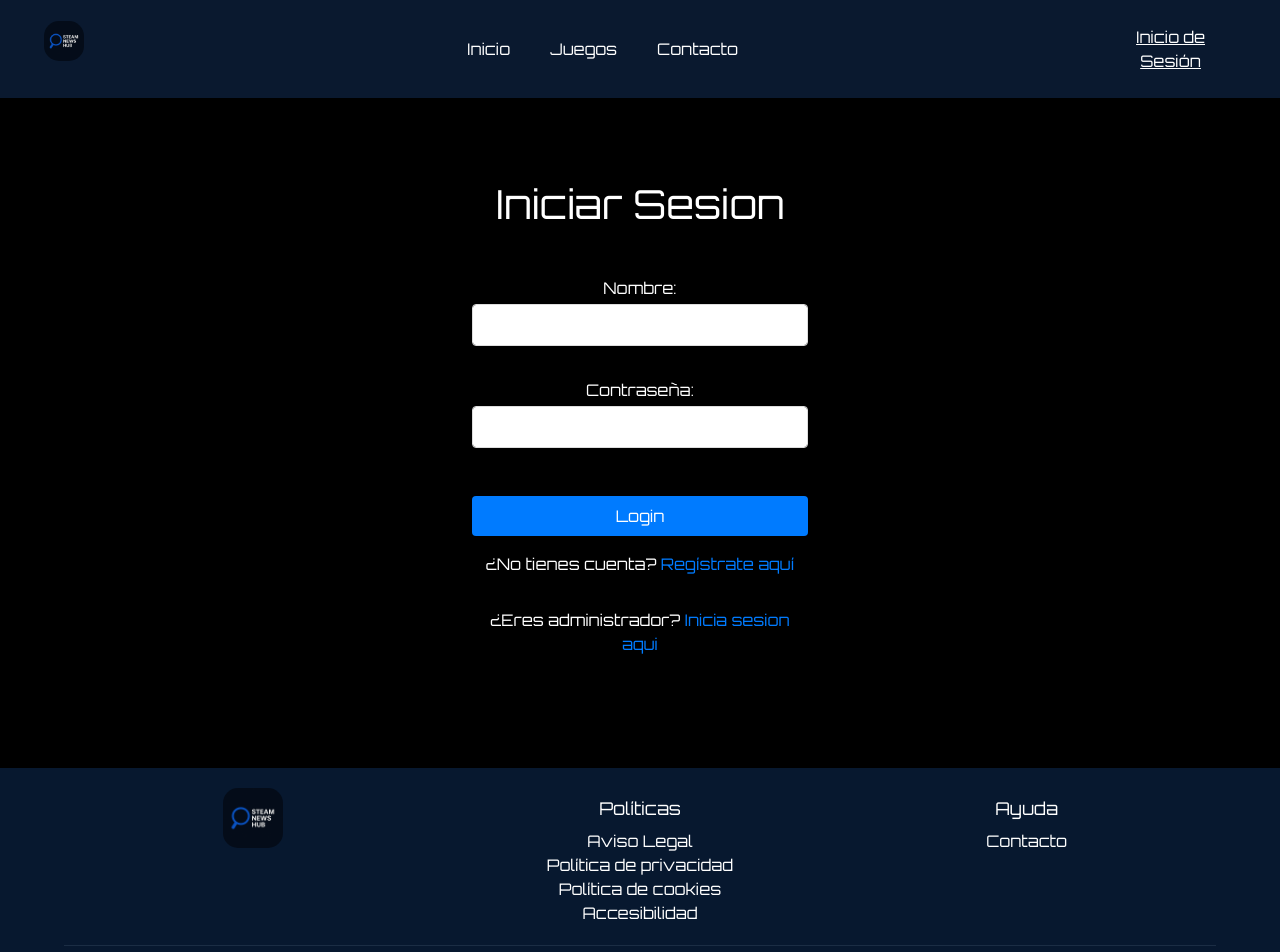
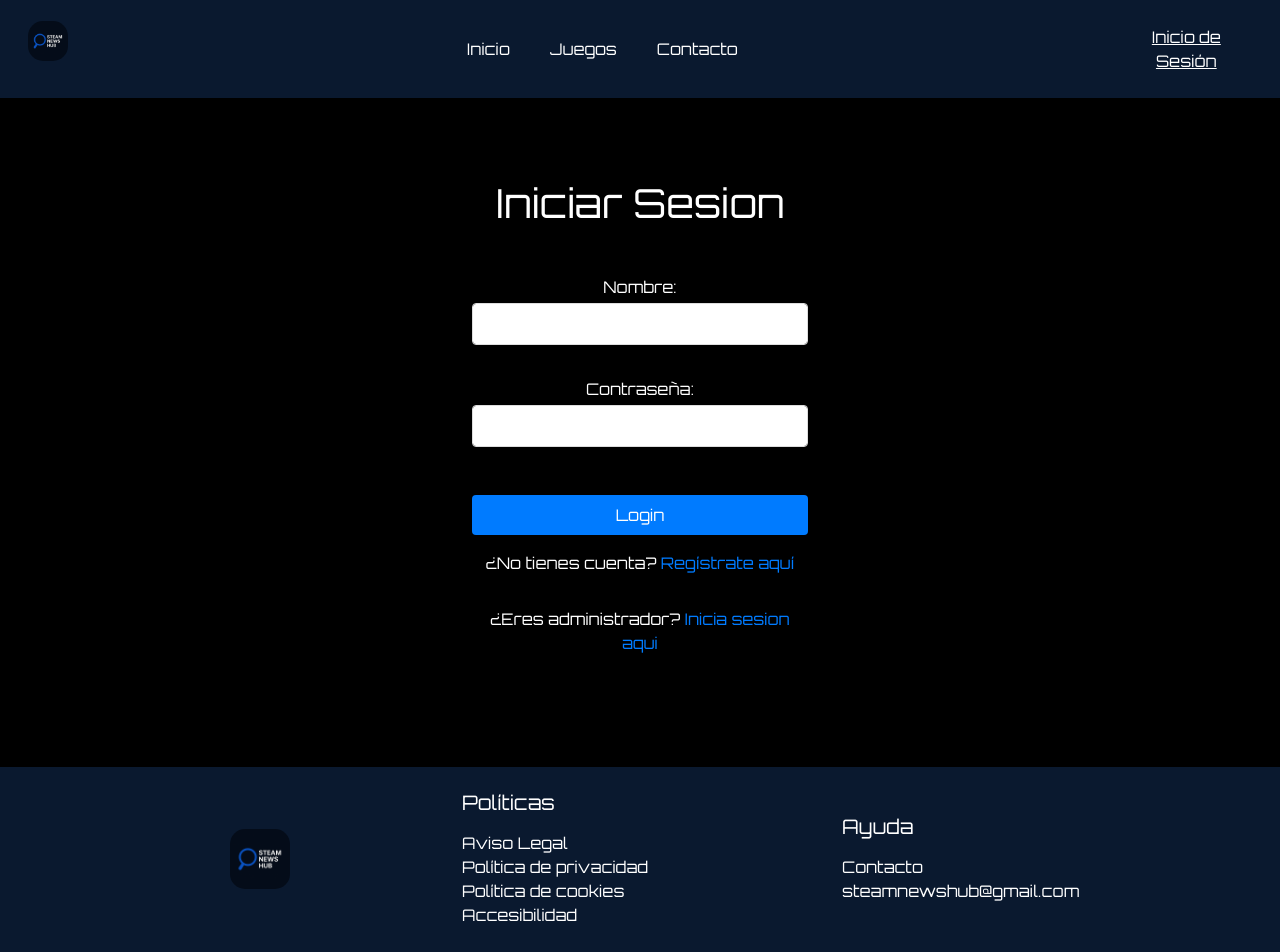
Before and after one commit to DaniAlosPrats/Steam-News-Hub, an Angular app in the folder Front/frontendsteamnewhub/: page /login in a window 1280 px wide. Shown: the top 952 px of the page. Built offline with nearby package versions, Linux system fonts and the light colour scheme.

Commit message:
arreglando css y bootstrap

```diff
--- a/Front/frontendsteamnewhub/src/app/components/card-products/card-products.component.css
+++ b/Front/frontendsteamnewhub/src/app/components/card-products/card-products.component.css
@@ -1,10 +1,8 @@
 .card {
-    background-color: #2c2c2c;
+    background-color: #0a192f;
     color: white;
     border-radius: 10px;
     overflow: hidden;
-    box-shadow: 0 0 15px rgba(255, 255, 255, 0.05);
-    height: 100%;
     display: flex;
     flex-direction: column;
     max-height: 300px;
--- a/Front/frontendsteamnewhub/src/app/components/cardfav/cardfav.component.css
+++ b/Front/frontendsteamnewhub/src/app/components/cardfav/cardfav.component.css
@@ -1,10 +1,8 @@
 .card {
-    background-color: #2c2c2c;
+    background-color: #0a192f;
     color: white;
     border-radius: 10px;
     overflow: hidden;
-    box-shadow: 0 0 15px rgba(255, 255, 255, 0.05);
-    height: 100%;
     display: flex;
     flex-direction: column;
     max-height: 300px;
--- a/Front/frontendsteamnewhub/src/app/components/cardfav/cardfav.component.html
+++ b/Front/frontendsteamnewhub/src/app/components/cardfav/cardfav.component.html
@@ -1,4 +1,5 @@
-<div class="card">
+
+<div class="card " >
   <div class="photo" [ngStyle]="{'background-image': foto}" alt="imagen de juego"></div>
   <div class="footer">
     <h2 class="card-title">{{ titulo }}</h2>
--- a/Front/frontendsteamnewhub/src/app/components/footer/footer.component.html
+++ b/Front/frontendsteamnewhub/src/app/components/footer/footer.component.html
@@ -1,30 +1,41 @@
-<footer class="footer">
-  <div class="footer-container">
-    <div class="footer-logo" routerLink="/home">
-      <img src="logos/logo.png" alt="Steam News Hub Logo" class="logo-img">
+<footer class=" text-white pt-4" style="background-color: #0a192f;">
+  <div class="container" >
+    <div class="row text-center text-md-start align-items-center">
+
+
+      <div class="col-md-4 mb-4 mb-md-0 d-flex justify-content-center">
+        <a routerLink="/home">
+          <img src="logos/logo.png" alt="Steam News Hub Logo" class="img-fluid" style="max-height: 60px;">
+        </a>
       </div>
 
-    <div class="footer-section">
-      <h4 class="footer-heading">Políticas</h4>
-      <ul class="footer-list">
-        <li><a routerLink="/aviso-legal" class="footer-link">Aviso Legal</a></li>
-        <li><a routerLink="/politica-privacidad" class="footer-link">Política de privacidad</a></li>
-        <li><a routerLink="/politica-cookies" class="footer-link">Política de cookies</a></li>
-        <li><a routerLink="/accesibilidad" class="footer-link">Accesibilidad</a></li>
+
+      <div class="col-md-4 mb-4 mb-md-0">
+        <h5 class="mb-3">Políticas</h5>
+        <ul class="list-unstyled">
+          <li><a routerLink="/aviso-legal" class="text-white text-decoration-none">Aviso Legal</a></li>
+          <li><a routerLink="/politica-privacidad" class="text-white text-decoration-none">Política de privacidad</a></li>
+          <li><a routerLink="/politica-cookies" class="text-white text-decoration-none">Política de cookies</a></li>
+          <li><a routerLink="/accesibilidad" class="text-white text-decoration-none">Accesibilidad</a></li>
         </ul>
       </div>
 
-    <div class="footer-section">
-      <h4 class="footer-heading">Ayuda</h4>
-      <ul class="footer-list">
-        <li><a routerLink="/contact" routerLinkActive="active" class="footer-link">Contacto</a></li>
+
+      <div class="col-md-4">
+        <h5 class="mb-3">Ayuda</h5>
+        <ul class="list-unstyled">
+          <li><a routerLink="/contact" routerLinkActive="active" class="text-white text-decoration-none">Contacto</a></li>
+          <li><span class="d-block ">steamnewshub&#64;gmail.com</span></li>
         </ul>
       </div>
     </div>
 
-  <div class="footer-divider"></div>
 
-  <div class="footer-copyright">
+    <hr class="border-secondary my-4">
+
+
+    <div class="text-center pb-3">
       © 2025 <strong>Steam News Hub</strong>
     </div>
+  </div>
 </footer>
--- a/Front/frontendsteamnewhub/src/app/components/header/header.component.css
+++ b/Front/frontendsteamnewhub/src/app/components/header/header.component.css
@@ -5,3 +5,6 @@ img{
 
 
 }
+.nav-link.active {
+  text-decoration: underline;
+}
--- a/Front/frontendsteamnewhub/src/app/components/header/header.component.html
+++ b/Front/frontendsteamnewhub/src/app/components/header/header.component.html
@@ -1,17 +1,16 @@
-<nav class="navbar navbar-expand-lg ">
+<nav class="navbar navbar-expand-lg  border-bottom border-black py-3" style="background-color: #0a192f;">
   <div class="container-fluid">
 
 
-    <a class="navbar-brand ms-3" routerLink="/home">
-      <img src="logos/logo.png" alt="Logo de Steam News Hub" width="40px" />
+    <a class="navbar-brand text-white ms-3" routerLink="/home">
+      <img src="logos/logo.png" alt="Logo de Steam News Hub" width="40" />
     </a>
 
 
-    <button class="navbar-toggler me-3" type="button" data-bs-toggle="collapse" data-bs-target="#navbarNav"
+    <button class="navbar-toggler me-3 bg-light" type="button" data-bs-toggle="collapse" data-bs-target="#navbarNav"
       aria-controls="navbarNav" aria-expanded="false" aria-label="Toggle navigation">
       <span class="navbar-toggler-icon"></span>
     </button>
-
 
     <div class="collapse navbar-collapse" id="navbarNav">
 
@@ -19,13 +18,13 @@
       <div class="d-flex justify-content-start justify-content-lg-center w-100 mt-3 mt-lg-0">
         <ul class="navbar-nav flex-column flex-lg-row gap-2 gap-lg-4 text-start text-lg-center">
           <li class="nav-item">
-            <a routerLink="/home" routerLinkActive="active" class="nav-link">Inicio</a>
+            <a routerLink="/home" routerLinkActive="active" class="nav-link text-white">Inicio</a>
           </li>
           <li class="nav-item">
-            <a routerLink="/juegos" routerLinkActive="active" class="nav-link">Juegos</a>
+            <a routerLink="/juegos" routerLinkActive="active" class="nav-link text-white">Juegos</a>
           </li>
           <li class="nav-item">
-            <a routerLink="/contact" routerLinkActive="active" class="nav-link">Contacto</a>
+            <a routerLink="/contact" routerLinkActive="active" class="nav-link text-white">Contacto</a>
           </li>
         </ul>
       </div>
@@ -35,17 +34,17 @@
         @if(isLoggedIn === false) {
           <ul class="navbar-nav">
             <li class="nav-item">
-              <a routerLink="/login" routerLinkActive="active" class="nav-link">Inicio de Sesión</a>
+              <a routerLink="/login" routerLinkActive="active" class="nav-link text-white">Inicio de Sesión</a>
             </li>
           </ul>
         }
         @if(isLoggedIn === true) {
           <ul class="navbar-nav">
             <li class="nav-item">
-              <a routerLink="/perfil" routerLinkActive="active" class="nav-link">Hola, {{ nombre }}</a>
+              <a routerLink="/perfil" routerLinkActive="active" class="nav-link text-white">Hola, {{ nombre }}</a>
             </li>
             <li class="nav-item">
-              <a (click)="logout()" class="nav-link">Cerrar Sesión</a>
+              <a (click)="logout()" class="nav-link text-white">Cerrar Sesión</a>
             </li>
           </ul>
         }
--- a/Front/frontendsteamnewhub/src/app/views/products/products.component.css
+++ b/Front/frontendsteamnewhub/src/app/views/products/products.component.css
@@ -5,19 +5,10 @@
 
 
   .card-container {
-    display: flex;
-    flex-wrap: nowrap;
-    justify-content: center;
+
     gap: 50px;
     margin-top: 2rem;
-    overflow-x: auto;
     padding: 1rem;
-    max-width: 100%;
+
 
   }
-
-  .row {
-    display: flex;
-    justify-content: center;
-    align-items: center;
-  }
--- a/Front/frontendsteamnewhub/src/styles.css
+++ b/Front/frontendsteamnewhub/src/styles.css
@@ -19,102 +19,3 @@ main {
   flex: 1 0 auto;
   padding: 1rem;
 }
-
-
-.navbar {
-  background-color: #0a192f ;
-  border-bottom: 2px solid #000;
-  padding: 1rem;
-  display: flex;
-
-
-}
-
-.navbar .navbar-brand span {
-  color: #ffffff;
-  font-size: 1.5rem;
-}
-
-
-
-.navbar .nav-link {
-  color: #ffff;
-  transition: color 0.3s ease;
-}
-
-.navbar .nav-link:hover,
-.navbar .nav-link.active {
-  color: #ffffff;
-  text-decoration: underline;
-}
-
-
-.footer {
-  flex-shrink: 0;
-  background-color: #07182F;
-  padding: 20px 0;
-  color: white;
-  font-family: 'Orbitron', sans-serif;
-}
-
-.footer-container {
-  max-width: 1200px;
-  margin: 0 auto;
-  display: flex;
-  justify-content: space-between;
-  align-items: flex-start;
-  flex-wrap: wrap;
-  padding: 0 20px;
-}
-
-.footer-logo {
-  flex: 1;
-  min-width: 150px;
-  display: flex;
-  justify-content: center;
-}
-
-.logo-img {
-  height: 60px;
-}
-
-.footer-section {
-  flex: 1;
-  min-width: 200px;
-  margin-top: 10px;
-}
-
-.footer-heading {
-  margin-bottom: 10px;
-  font-size: 1.1rem;
-}
-
-.footer-list {
-  list-style: none;
-  padding: 0;
-  margin: 0;
-}
-
-.footer-link {
-  color: white;
-  text-decoration: none;
-}
-
-.footer-link:hover {
-  text-decoration: underline;
-}
-
-.footer-divider {
-  border-top: 1px solid #1b2d44;
-  margin: 20px auto;
-  width: 90%;
-}
-
-.footer-copyright {
-  text-align: center;
-  font-size: 0.9rem;
-}
-
-.footer-copyright strong {
-  font-weight: bold;
-}
```
Also changed, not shown: Front/frontendsteamnewhub/src/app/views/products/products.component.html (+14 -14 lines). Lines whose indentation alone changed are shown as unchanged.
